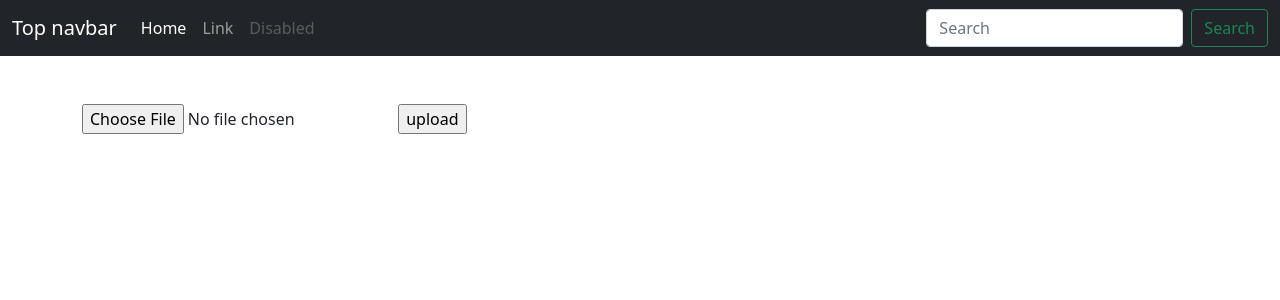
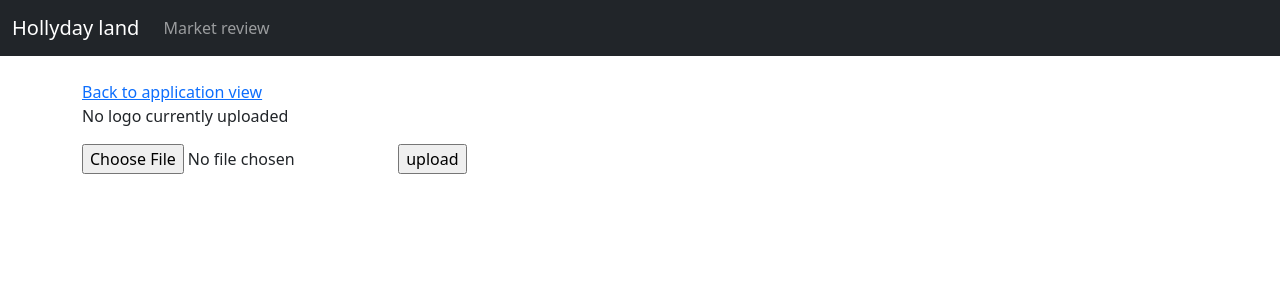
Before and after one commit to Yana1994ya/hland_django, a Django app: template market_review/templates/market_review/upload_logo.html in a window 1280 px wide. Shown: the top 300 px of the page. Run offline with Django 3.2, Linux system fonts and the light colour scheme; the template is opened without the code that fills it: values that come from a table or form of the project are taken from there, others are empty.

Commit message:
Add everything required for market review.

```diff
--- a/market_review/admin.py
+++ b/market_review/admin.py
@@ -4,3 +4,4 @@ from market_review import models
 # Register your models here.
 admin.site.register(models.Application)
 admin.site.register(models.NotableFeature)
+admin.site.register(models.MissingFeature)
--- a/market_review/templates/market_review/upload_logo.html
+++ b/market_review/templates/market_review/upload_logo.html
@@ -1,7 +1,17 @@
 {% extends "base.html" %}
 
 {% block body %}
-    <img src="{{ application.logo.url }}" alt="{{ application.short_name }}" />
+    <div class="back">
+        <a href="{% url "application" app_id=application.slug %}">Back to application view</a>
+    </div>
+    <div class="current-logo">
+        {% if application.logo %}
+            <p>Current logo</p>
+            <img src="{{ application.logo.url }}" alt="{{ application.short_name }}" />
+        {% else %}
+            <p>No logo currently uploaded</p>
+        {% endif %}
+    </div>
     <form action="{% url "upload_logo" app_id=application.slug %}"
           method="post"
           enctype="multipart/form-data">
--- a/market_review/templatetags/thumb.py
+++ b/market_review/templatetags/thumb.py
@@ -36,7 +36,8 @@ def get_thumb(parent: models.ImageAsset, requested, thumb_size) -> models.ImageA
 
             s3.upload_fileobj(fh, bucket, key, ExtraArgs={
                 "ContentType": "image/png",
-                "ACL": "public-read"
+                "ACL": "public-read",
+                "CacheControl": "public, max-age=86400"
             })
 
             thumb = models.ImageAsset(
--- a/market_review/urls.py
+++ b/market_review/urls.py
@@ -2,6 +2,7 @@ from django.urls import path
 from market_review import views
 
 urlpatterns = [
+    path('', views.home, name="market_review_home"),
     path('app/<str:app_id>', views.application_page, name="application"),
     path('app/<str:app_id>/logo', views.upload_logo, name="upload_logo"),
     path('app/<str:app_id>/features/<str:feature_slug>', views.feature_images, name="feature_images")
--- a/templates/base.html
+++ b/templates/base.html
@@ -6,7 +6,7 @@
     <meta name="description" content="">
     <meta name="author" content="Mark Otto, Jacob Thornton, and Bootstrap contributors">
     <meta name="generator" content="Hugo 0.84.0">
-    <title>Top navbar example · Bootstrap v5.0</title>
+    <title>Hollyday Land - {% block title %}Welcome{% endblock %}</title>
 
     <link rel="canonical" href="https://getbootstrap.com/docs/5.0/examples/navbar-static/">
 
@@ -35,29 +35,18 @@
 
 <nav class="navbar navbar-expand-md navbar-dark bg-dark mb-4">
     <div class="container-fluid">
-        <a class="navbar-brand" href="#">Top navbar</a>
-        <button class="navbar-toggler" type="button" data-bs-toggle="collapse"
-                data-bs-target="#navbarCollapse" aria-controls="navbarCollapse"
-                aria-expanded="false" aria-label="Toggle navigation">
-            <span class="navbar-toggler-icon"></span>
-        </button>
+        <a class="navbar-brand" href="/">Hollyday land</a>
+
         <div class="collapse navbar-collapse" id="navbarCollapse">
             <ul class="navbar-nav me-auto mb-2 mb-md-0">
                 <li class="nav-item">
-                    <a class="nav-link active" aria-current="page" href="#">Home</a>
-                </li>
-                <li class="nav-item">
-                    <a class="nav-link" href="#">Link</a>
-                </li>
-                <li class="nav-item">
-                    <a class="nav-link disabled" href="#" tabindex="-1" aria-disabled="true">Disabled</a>
+                    {% if category == "market_review" %}
+                        <a class="nav-link active" aria-current="page" href="{% url "market_review_home" %}">Market review</a>
+                    {% else %}
+                        <a class="nav-link" href="{% url "market_review_home" %}">Market review</a>
+                    {% endif %}
                 </li>
             </ul>
-            <form class="d-flex">
-                <input class="form-control me-2" type="search" placeholder="Search"
-                       aria-label="Search">
-                <button class="btn btn-outline-success" type="submit">Search</button>
-            </form>
         </div>
     </div>
 </nav>
```
Also changed, not shown: market_review/models.py (+17 -0 lines), market_review/templates/market_review/application.html (+71 -6 lines), market_review/views.py (+31 -6 lines), market_review/migrations/0002_auto_20210808_0715.py (added), market_review/migrations/0003_missingfeature.py (added).
